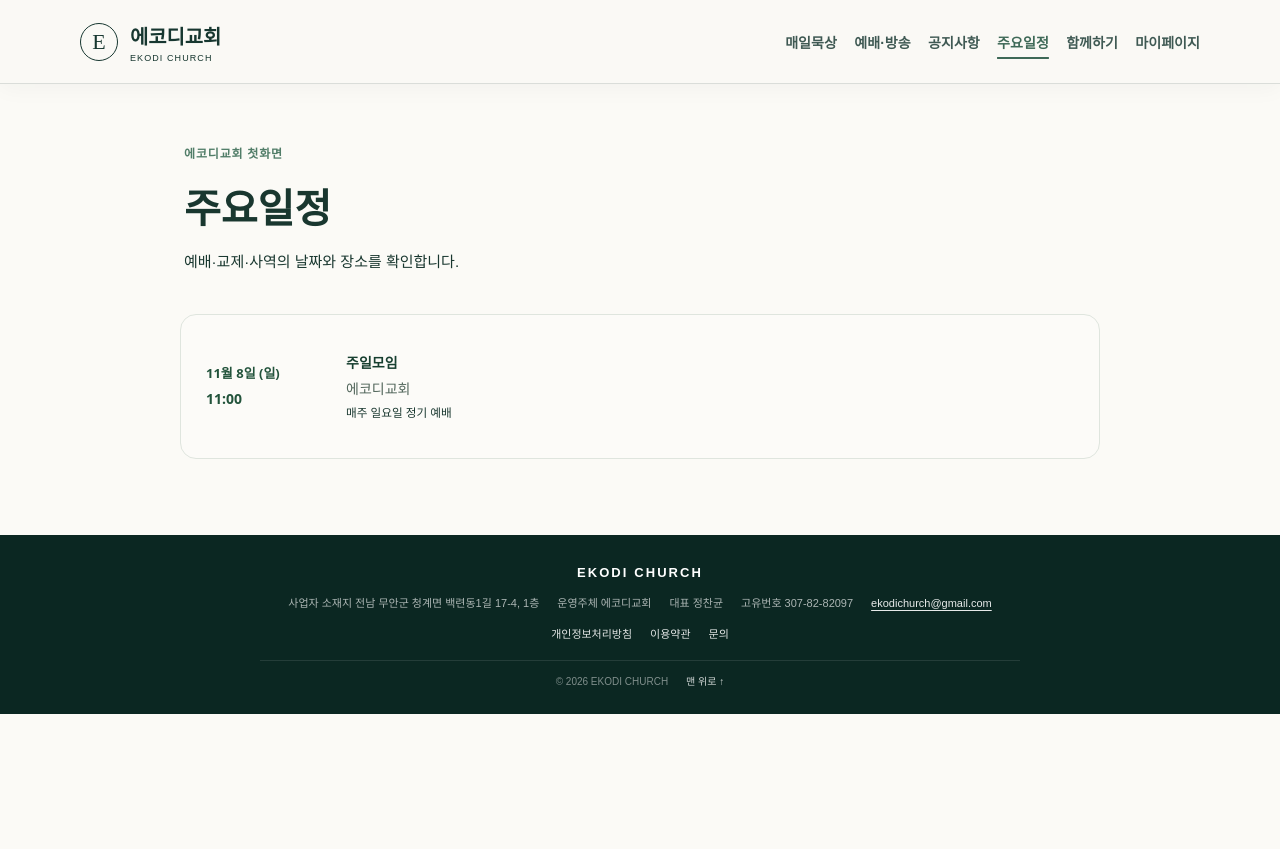
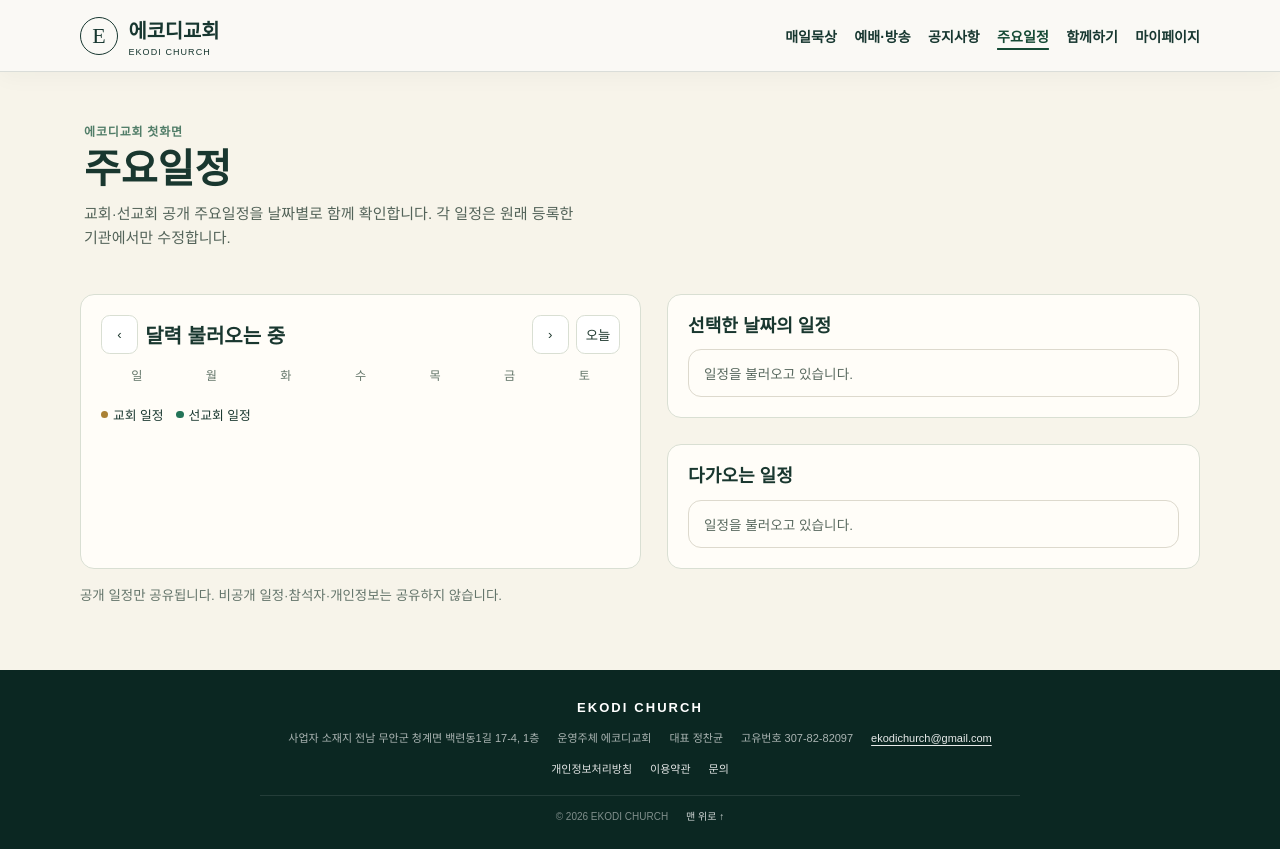
Before and after one commit to topmaster-joseph/ekodi-church, a website: page schedule/index.html in a window 1280 px wide. Before the commit the page ends 800 px from the top, so only its background shows below. Drawn offline with Linux system fonts and the light colour scheme; files that its build step writes are made by us from their sources; no server answers; files whose address does not match are found by name; a web font is replaced by a local one.

Commit message:
feat(church): integrate shared calendar into approved six-menu Church schedule page

```diff
--- a/schedule/index.html
+++ b/schedule/index.html
@@ -16,8 +16,9 @@
   <link rel="stylesheet" href="/ekodichurch/church-homepage-layout.css">
   <link rel="stylesheet" href="/ekodichurch/church-public-updates.css">
   <link rel="stylesheet" href="/ekodichurch/church-compact-navigation.css">
+  <link rel="stylesheet" href="/ekodichurch/church-shared-calendar.css">
 </head>
-<body data-ekodi-footer-mode="service" data-church-public-page="schedule">
+<body class="church-schedule-page" data-ekodi-footer-mode="service" data-church-public-page="schedule">
   <header class="site-header church-devotion-header" id="top">
     <a class="brand" href="/ekodichurch/" aria-label="에코디교회 홈">
       <span class="brand-mark" aria-hidden="true">E</span>
@@ -34,15 +35,41 @@
     </nav>
   </header>
 
-  <main class="church-public-detail">
-    <div class="church-public-detail-head">
+  <main class="church-public-detail church-schedule-main">
+    <div class="church-public-detail-head church-schedule-intro">
       <a href="/ekodichurch/">에코디교회 첫화면</a>
       <h1>주요일정</h1>
-      <p>예배·교제·사역의 날짜와 장소를 확인합니다.</p>
+      <p>교회·선교회 공개 주요일정을 날짜별로 함께 확인합니다. 각 일정은 원래 등록한 기관에서만 수정합니다.</p>
     </div>
-    <section class="church-public-content" data-church-schedule data-limit="100" aria-live="polite">
-      <p class="church-public-empty">내용을 불러오는 중입니다.</p>
+    <section class="church-schedule-shell church-shared-schedule" data-church-shared-schedules data-limit="100" aria-label="교회와 선교회 주요일정">
+      <div class="church-shared-calendar" data-church-shared-calendar aria-label="월별 공개 주요일정">
+        <div class="church-calendar-controls">
+          <button type="button" data-church-calendar-prev aria-label="이전 달">‹</button>
+          <strong data-church-calendar-month aria-live="polite">달력 불러오는 중</strong>
+          <button type="button" data-church-calendar-next aria-label="다음 달">›</button>
+          <button type="button" data-church-calendar-today>오늘</button>
+        </div>
+        <div class="church-calendar-weekdays" aria-hidden="true">
+          <span>일</span><span>월</span><span>화</span><span>수</span><span>목</span><span>금</span><span>토</span>
+        </div>
+        <div class="church-calendar-days" data-church-calendar-days role="group" aria-label="날짜 선택"></div>
+        <div class="church-calendar-legend" aria-label="일정 출처 표시">
+          <span data-origin="ekodichurch">교회 일정</span><span data-origin="ekodimission">선교회 일정</span>
+        </div>
+      </div>
+      <div class="church-schedule-day">
+        <h2 data-church-selected-day>선택한 날짜의 일정</h2>
+        <ol data-church-schedules-list aria-live="polite"><li class="church-shared-empty">일정을 불러오고 있습니다.</li></ol>
+      </div>
+      <div class="church-schedule-upcoming">
+        <h2>다가오는 일정</h2>
+        <ol data-church-upcoming-list aria-live="polite"><li class="church-shared-empty">일정을 불러오고 있습니다.</li></ol>
+      </div>
     </section>
+    <section class="church-public-content" data-church-schedule data-limit="100" aria-label="교회 일정 관리자 편집 목록" hidden>
+      <p class="church-public-empty">교회 일정 관리 목록을 확인하고 있습니다.</p>
+    </section>
+    <p class="church-schedule-footer-info">공개 일정만 공유됩니다. 비공개 일정·참석자·개인정보는 공유하지 않습니다.</p>
     <div class="church-public-management" data-church-public-manage hidden></div>
   </main>
 
@@ -67,5 +94,6 @@
   <script src="/ekodichurch/devotion/devotion-page.js" defer></script>
   <script src="/ekodichurch/church-shell.js?v=20261101" defer></script>
   <script src="/ekodichurch/church-public-updates.js" defer></script>
+  <script src="/ekodichurch/church-shared-schedules.js" defer></script>
 </body>
 </html>
```
